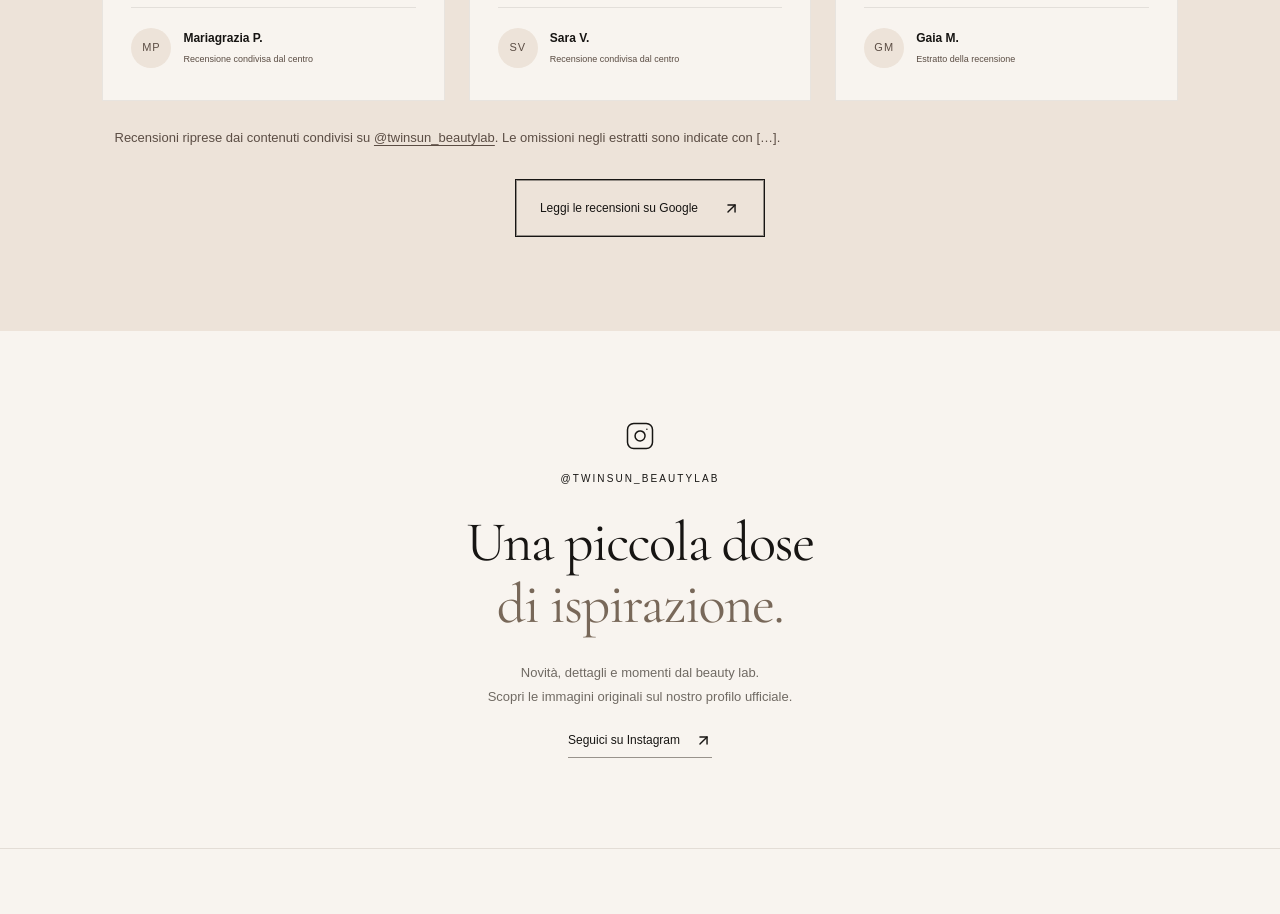
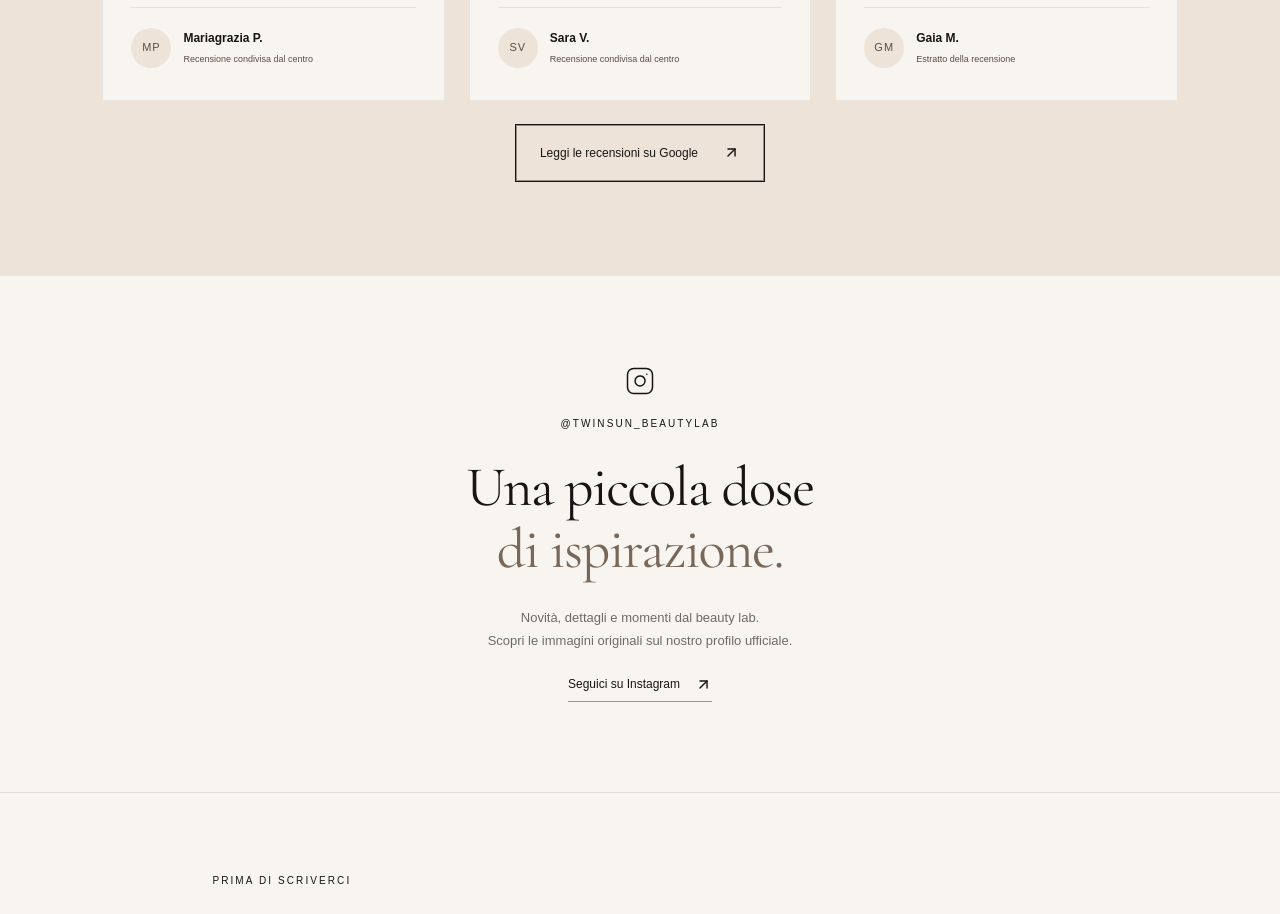
Before and after one commit to Biscoooo/twinsun_beautylab, a React (Vite) app: page / in a window 1280 px wide. Shown: the part 5480-6394 px from the top of the page. Built offline with nearby package versions, Linux system fonts and the light colour scheme.

Commit message:
Remove explanatory note beneath customer reviews

```diff
--- a/scripts/browser-check.cjs
+++ b/scripts/browser-check.cjs
@@ -59,10 +59,6 @@ const assert = require("node:assert/strict");
   assert.equal(
     await page.locator('#recensioni [aria-label="5 stelle su 5"]').count(),
     3,
-  );
-  assert.equal(
-    await page.locator("#recensioni .review-source a").getAttribute("href"),
-    "https://www.instagram.com/twinsun_beautylab/",
   );
   const logos = page.locator(".brand-official-logo");
   assert.equal(await logos.count(), 2);
--- a/src/main.jsx
+++ b/src/main.jsx
@@ -557,17 +557,6 @@ function App() {
               </figure>
             ))}
           </div>
-          <p className="review-source">
-            Recensioni riprese dai contenuti condivisi su{" "}
-            <a
-              href={studio.instagram}
-              target="_blank"
-              rel="noopener noreferrer"
-            >
-              @twinsun_beautylab
-            </a>
-            . Le omissioni negli estratti sono indicate con […].
-          </p>
           <a
             href={studio.maps}
             className="button outline"
--- a/src/style.css
+++ b/src/style.css
@@ -1844,17 +1844,6 @@ h2 {
   line-height: 1.6;
   color: #5b4d44;
 }
-.reviews .review-source {
-  font-size: 10px;
-  line-height: 1.9;
-  color: #5b4d44;
-  max-width: 690px;
-  margin: 0 auto 30px;
-}
-.review-source a {
-  text-decoration: underline;
-  text-underline-offset: 3px;
-}
 @media (prefers-reduced-motion: no-preference) {
   .review-grid > .reveal:nth-child(2) {
     --reveal-delay: 90ms;
```
Also changed, not shown: 1 other file (tests, documents, lock files or other folders).
